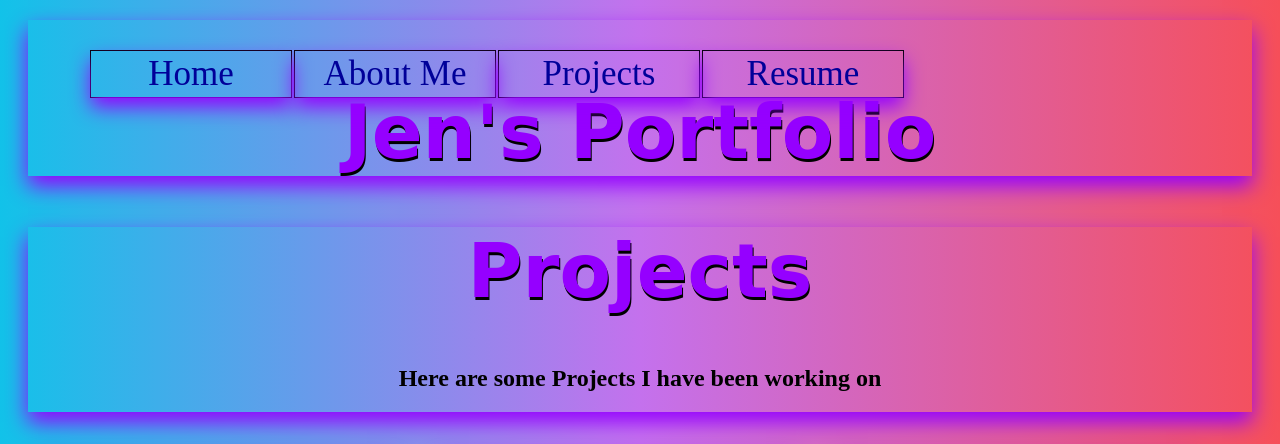
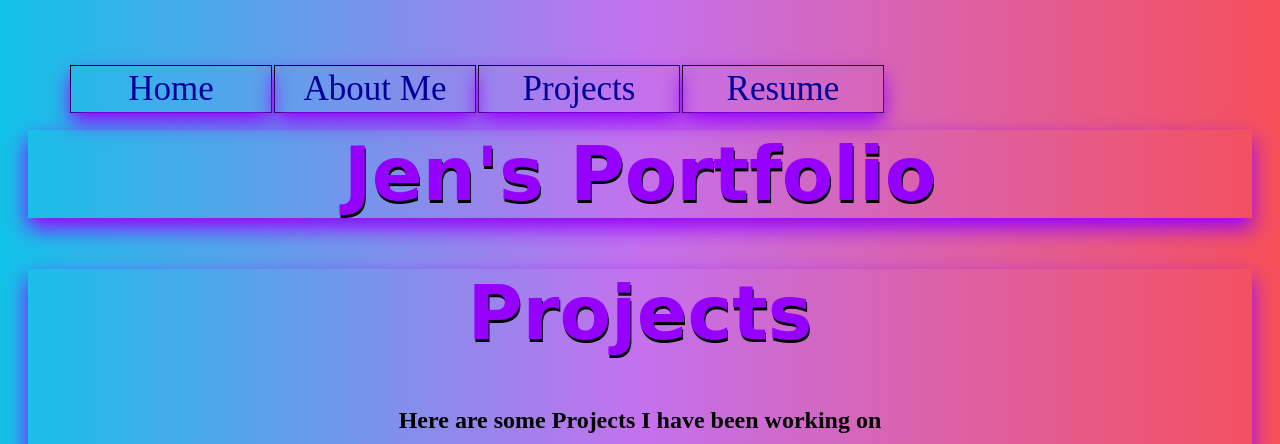
Before and after one commit to jengerred/jengerred.github.io, a plain HTML site: page Projects.html in a window 1280 px wide. Shown: the top 444 px of the page. Drawn offline with Linux system fonts and the light colour scheme.

Commit message:
Add files via upload

```diff
--- a/Projects.html
+++ b/Projects.html
@@ -58,7 +58,7 @@
 nav {
     font-size:35px;
   margin-left:20px;
-  position: relative; top: 30px;
+  position: fixed; top: 30px;
   width:900px;
 
 }
@@ -94,14 +94,16 @@ body {
     <div class="nav">
 
 
-           <div class="banner">
+
                <nav><ul>
                 <li><a href="index.html">Home</a></li>
                 <li><a href="AboutMe.html">About Me</a></li>
                 <li><a href="Projects.html">Projects</a></li>
                 <li><a href="Resume.html">Resume</a></li>
               </ul>
-            </nav><br>
+            </nav><br><br><br><br>
+
+            <div class="banner">
             <h1> Jen's Portfolio </h1>
 
                      </div>
```
Also changed, not shown: AboutMe.html (+4 -3 lines), index.html (+5 -3 lines).
